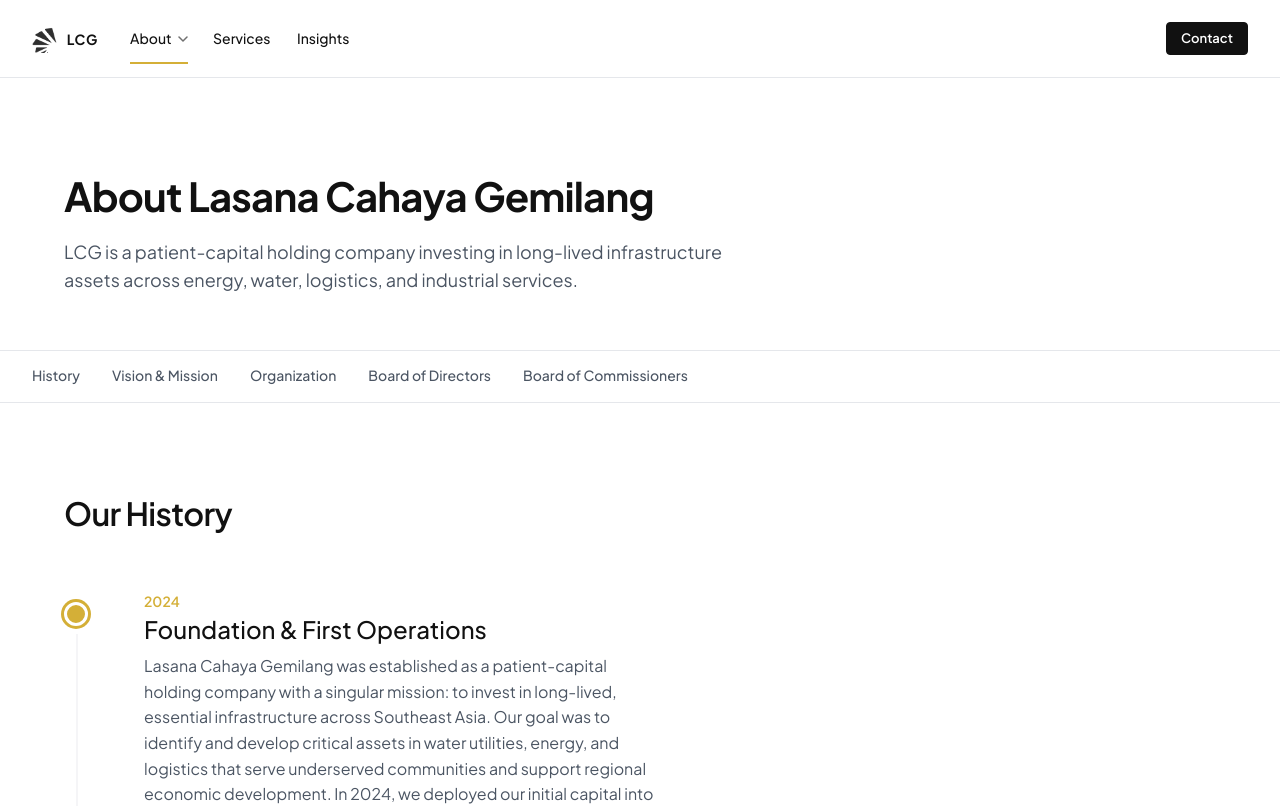
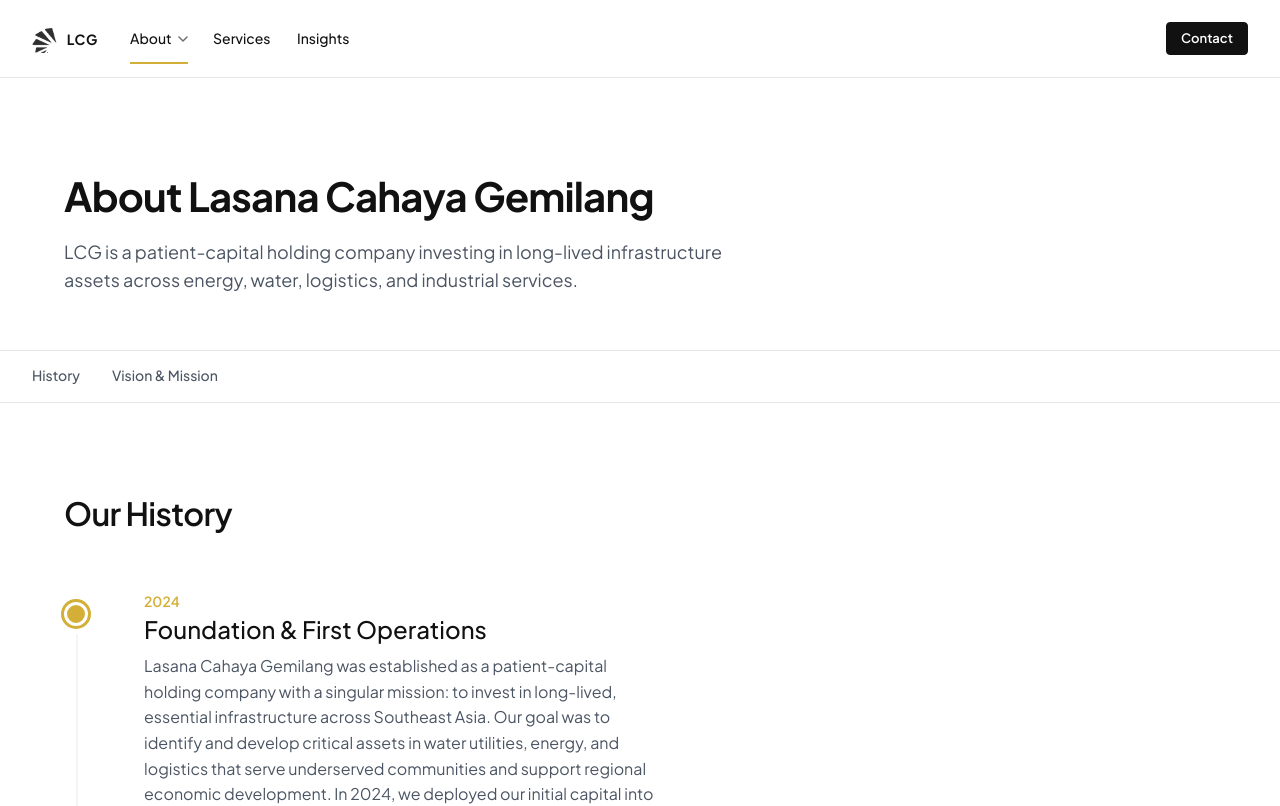
Before and after one commit to anggaGenk/LCG-DEV, a Next.js app: page /marketing/about in a window 1280 px wide. Shown: the top 806 px of the page. Built offline with nearby package versions, Linux system fonts and the light colour scheme.

Commit message:
feat: comment out Organization, Board of Directors, and Board of Commissioners menu items
- Disabled these sections from the About page navigation for future implementation
- Keeping History and Vision & Mission sections active
- Components remain in code for later use

```diff
--- a/src/app/marketing/about/page.tsx
+++ b/src/app/marketing/about/page.tsx
@@ -221,9 +221,9 @@
 const SUB_SECTIONS = [
   { id: 'history', label: 'History', component: AboutHistory },
   { id: 'vision', label: 'Vision & Mission', component: AboutVision },
-  { id: 'organization', label: 'Organization', component: AboutOrganization },
-  { id: 'directors', label: 'Board of Directors', component: AboutDirectors },
-  { id: 'commissioners', label: 'Board of Commissioners', component: AboutCommissioners },
+  // { id: 'organization', label: 'Organization', component: AboutOrganization },
+  // { id: 'directors', label: 'Board of Directors', component: AboutDirectors },
+  // { id: 'commissioners', label: 'Board of Commissioners', component: AboutCommissioners },
 ];
 
 function AboutSubnav({ activeId }: { activeId: string | null }) {
```
